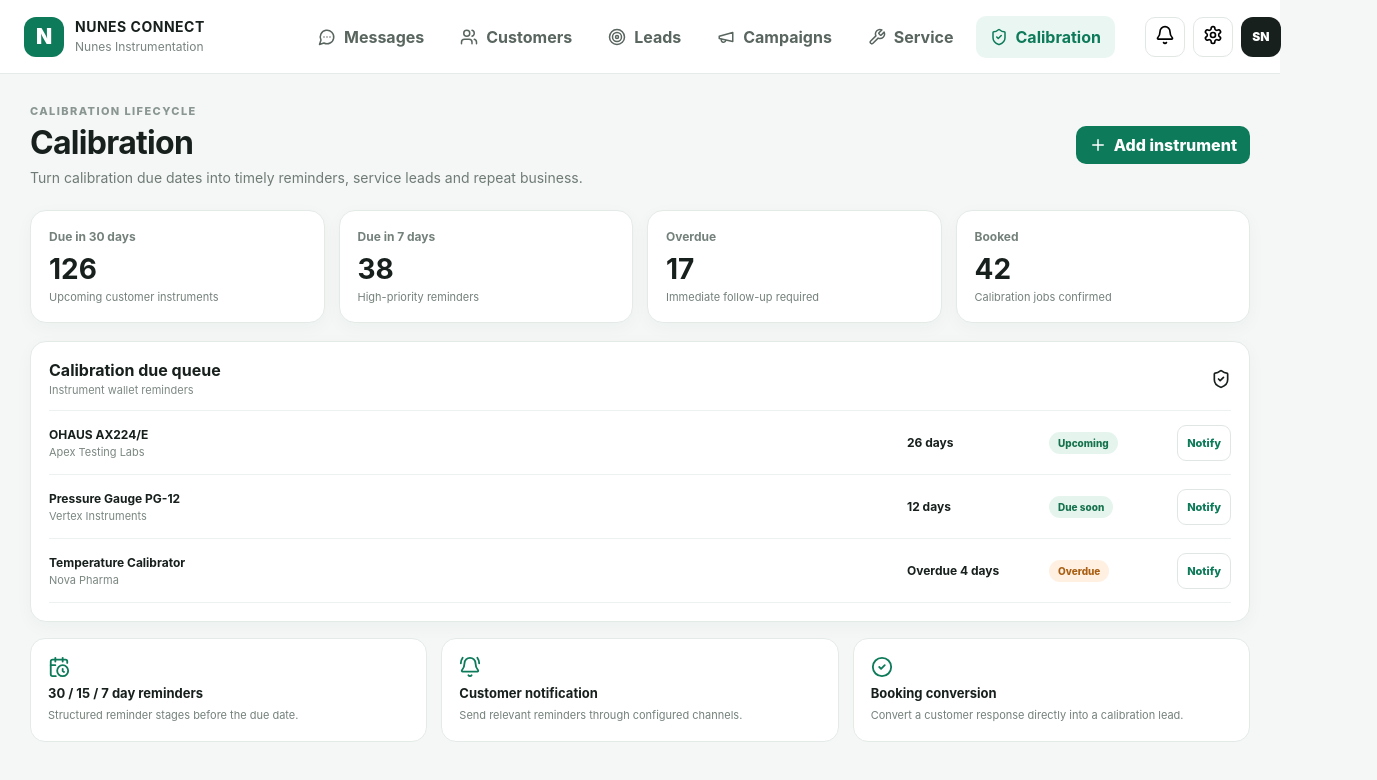
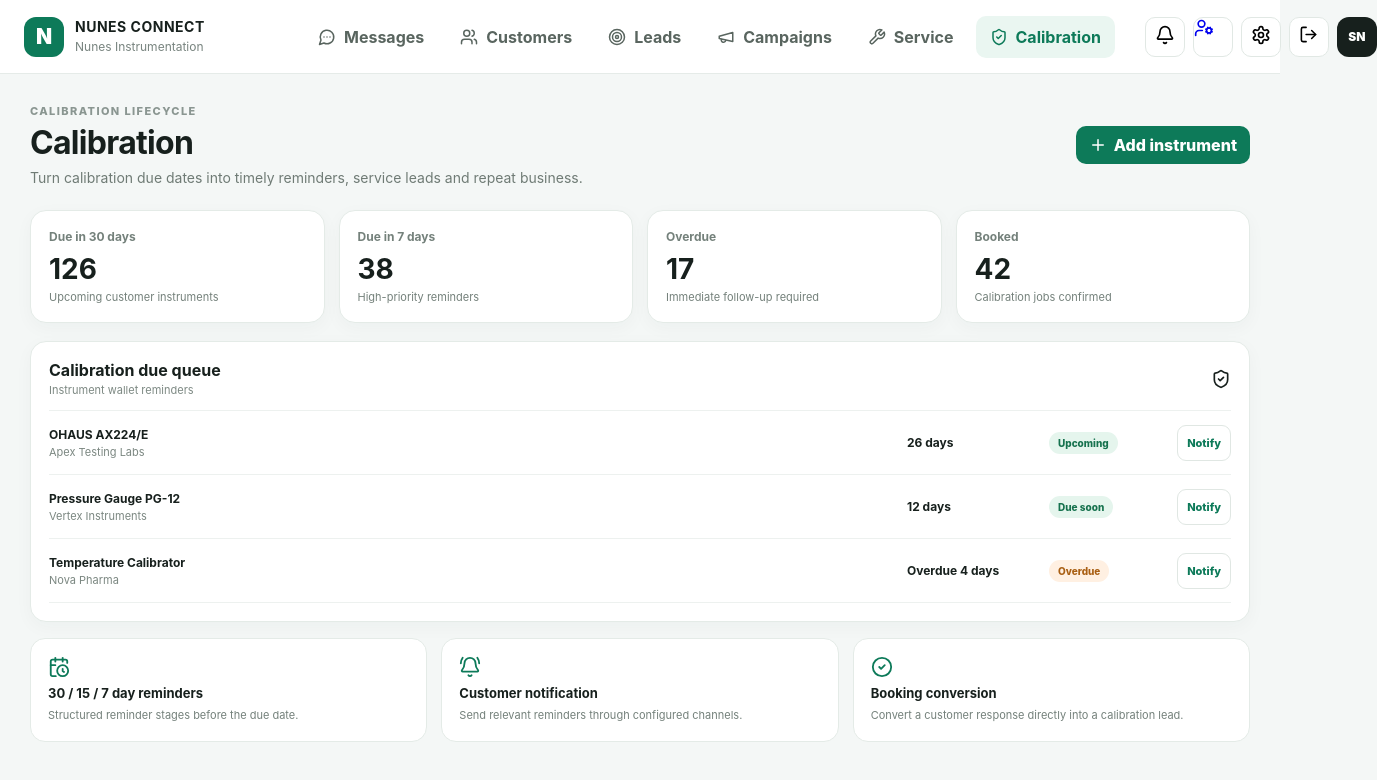
Before and after one commit to Nunes-instruments/Company_Messager, a Next.js app: page /calibration in a window 1280 px wide. Shown: the top 780 px of the page, 1377 px wide, since content can reach past the window. Built offline with nearby package versions, Linux system fonts and the light colour scheme.

Commit message:
feat: add staff access and logout to application header

```diff
--- a/components/AppHeader.tsx
+++ b/components/AppHeader.tsx
@@ -1,6 +1,7 @@
 "use client";
 
 import Link from "next/link";
+import LogoutButton from "@/components/LogoutButton";
 import {
   Bell,
   Megaphone,
@@ -8,6 +9,7 @@ import {
   Target,
   Settings,
   ShieldCheck,
+  UserCog,
   Users,
   Wrench,
 } from "lucide-react";
@@ -48,7 +50,11 @@ export default function AppHeader({
       </nav>
       <div className="topActions">
         <button className="iconButton" aria-label="Notifications"><Bell size={20} /></button>
+        <Link className="iconButton headerIconLink" href="/staff" aria-label="Staff access" title="Staff access">
+          <UserCog size={20} />
+        </Link>
         <button className="iconButton" aria-label="Settings"><Settings size={20} /></button>
+        <LogoutButton />
         <div className="ownerBadge">SN</div>
       </div>
     </header>
```
